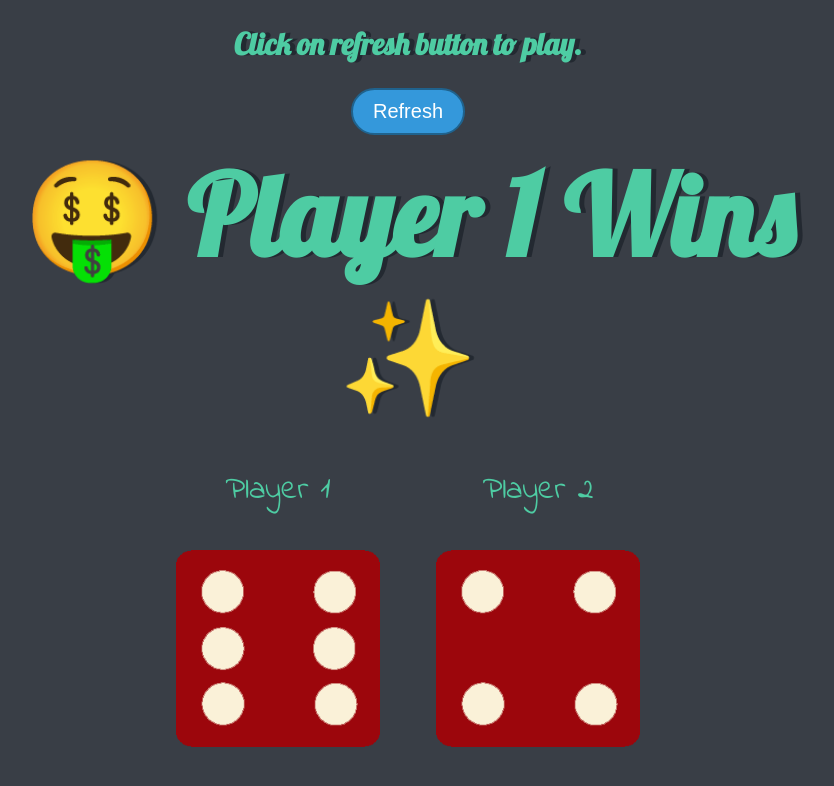
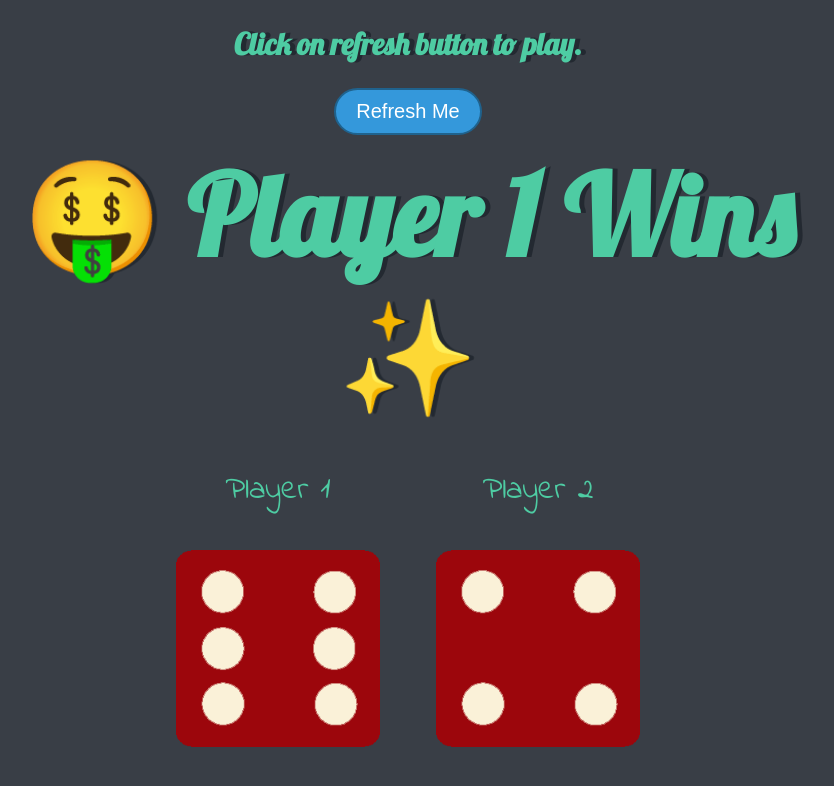
Before and after one commit to maheshchhagani/dicee_game, a plain HTML site: page index.html in a window 1280 px wide. Shown: the whole page, without its empty margins (232-1066 px from the left). Drawn offline with Linux system fonts and the light colour scheme.

Commit message:
Update index.html

```diff
--- a/index.html
+++ b/index.html
@@ -11,7 +11,7 @@
 
     <div class="container">
       <h2>Click on refresh button to play.</h2>
-      <button class="btn" onclick="reload()">Refresh</button>
+      <button class="btn" onclick="reload()">Refresh Me</button>
       <h1>Refresh Me</h1>
 
       <div class="dice">
```
